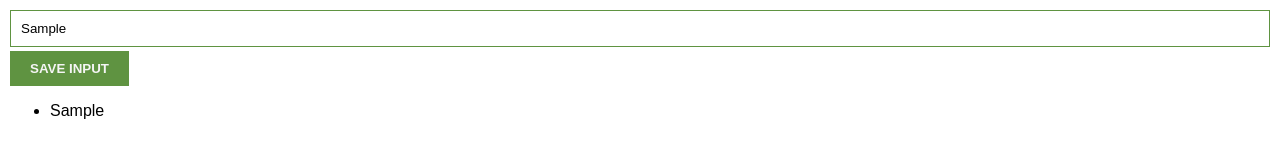
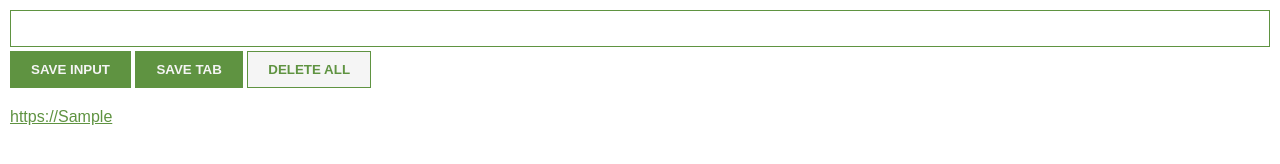
Before and after one commit to Sascha2912/lead-tacker, a browser extension: page index.html in a window 1280 px wide. Both pictures are taken after typing "Sample" into the empty fields and a click on the button "SAVE INPUT". Drawn offline with Linux system fonts and the light colour scheme.

Commit message:
feat: implement lead tracker with input, save, and delete functionality
- Add ML structure for input field, buttons, and lead list
- Style the interface using CSS with custom properties for colors
- Implement JavaScript logic to handle lead storageand rendering
  - Save user input and current tab URL to localStorage
  - Render leads as clickable links in a unordered list
  - Add double-click eventto delete all leads
  - Ensure URLs start with "https://" before saving
- Add Chrome exension manifest file with required permissions

```diff
--- a/index.html
+++ b/index.html
@@ -7,15 +7,16 @@
     <link rel="stylesheet" href="src/css/style.css">
 </head>
 <body>
-
-    <!-- Create an input element with type="text" and id="input-el" -->
+    <!-- Texteingabe für URL -->
      <input type="text" id="input-element">
 
-    <!-- Create a SAVE INPUT button with id="input-btn" -->
+    <!-- Buttons zum Speichern der Eingabe, des aktuellen Tabs und zum Löschen aller Leads -->
      <button id="btn-save-input">SAVE INPUT</button>
+     <button id="btn-save-tab">SAVE TAB</button>
+     <button id="btn-delete-all-leads">DELETE ALL</button>
 
-    <!-- 1. Create an unordered list element (<ul>) with id="ul-el" -->
-        <ul id="lead-list-element"></ul>
+    <!-- Ungeordnete Liste zur Anzeige der gespeicerten Leads -->
+    <ul id="lead-list-element"></ul>
 
     <script src="src/js/script.js"></script>
 </body>
--- a/src/css/style.css
+++ b/src/css/style.css
@@ -7,6 +7,7 @@ body {
     margin: 0;
     padding: 10px;
     font-family: Arial, Helvetica, sans-serif;
+    min-width: 400px;
 }
 
 input {
@@ -21,6 +22,27 @@ button {
     background-color: var(--primary-color);
     color: var(--text-color);
     padding: 10px 20px;
-    border: none;
+    border: 1px solid var(--primary-color);
     font-weight: bold;
 }
+
+#btn-delete-all-leads {
+    background-color: var(--text-color);
+    color: var(--primary-color);
+}
+
+/* Stil der Liste */
+ul {
+    margin-top: 20px;
+    list-style-type: none;
+    padding-left: 0px;
+}
+
+li {
+    margin-top: 5px;
+    color: var(--primary-color);
+}
+
+a {
+    color: inherit;
+}
--- a/src/js/script.js
+++ b/src/js/script.js
@@ -2,31 +2,110 @@
 
 // === DOM-Elemente abrufen
 const btnSaveInput = document.getElementById("btn-save-input");
+const btnSaveTab = document.getElementById("btn-save-tab");
+const btnDeleteAll = document.getElementById("btn-delete-all-leads");
 const inputElement = document.getElementById("input-element");
 const leadListElement = document.getElementById("lead-list-element");
 
 // === Variablen deklarieren ===
-let myLeads = [];
+let savedLeads = [];
+
+// === Funktionen implementieren ===
+
 /**
- * Methode zum Rendern aller Elemente im myLead Array als <li> in der unorderd list
+ * Rendert alle gespeicherten Leads als Listenelemente in der UL.
+ * @param {Array} leads - Array der gespeicherten URLs.
  */
-const renderLeads = () => {
+const renderLeads = (leads) => {
+   if (!Array.isArray(leads) ) {
+    console.log("Der Parameter leadArray muss ein Array sein.");
+    return;
+   };
 
-    let listItems = "";
+   let listItems = "";
 
-    myLeads.forEach(lead => {
-        listItems += `<li>${lead}</li>`;
+    leads.forEach(lead => {
+        // Erstellen eines Listeneintrags mit Link
+        listItems += `
+            <li>
+                <a href='${lead}' target='_blank'>
+                    ${lead}
+                </a>
+            </li>
+        `
     });
 
     leadListElement.innerHTML = listItems;
 };
 
-// === Funktionen implementieren ===
-const saveLead = () => {
-    myLeads.push(inputElement.value);
+/**
+ * Behandelt das Speichern der URL aus dem Eingabefeld.
+ * Fügt die URL dem Arrayhinzu, speichert es in localStorage und rendert die Liste.
+ */
+const inputSaved = () => {
+    // Eingabewert trimmen, um Leerzeichen zu entfernen
+    let url = inputElement.value.trim();
 
-    renderLeads();
+    // Überprüft, ob die URL mit "https://" beginnt
+    if(!url.startsWith("https://") ) {
+        url = "https://" + url;
+    }
+
+    // URL zum Array hinzufügen
+    savedLeads.push(url);
+
+    // Eingabefeld zurücksetzen
+    inputElement.value = "";
+
+    // Array in localStorage speichern
+    localStorage.setItem("myLeads", JSON.stringify(savedLeads));
+    renderLeads(savedLeads);
+};
+
+/**
+ * Behandelt das Speichern des aktuellen Tabs.
+ * Nutzt die chrome.tabs APT, um die URL des aktiven Tabs zu erhalten.
+ */
+const tabSaved = () => {
+    chrome.tabs.query({active: true, currentWindow: true}, (tabs) => {
+        // URL des aktiven Tabs hinzufügen
+        savedLeads.push(tabs[0].url);
+
+        // Array im localStorage speichern und neu rendern
+        localStorage.setItem("myLeads", JSON.stringify(savedLeads));
+        renderLeads(savedLeads);
+    });
+};
+
+/**
+ * Behandelt das Löschen aller gespeicherten Leads.
+ * Löscht den localStorage und leert das Array.
+ */
+const allLeadsDeleted = () => {
+    // Leert den localStorage
+    localStorage.clear();
+
+    // Setzt das Array auf ein leeres Array und rendert es
+    savedLeads = [];
+    renderLeads(savedLeads);
+};
+
+// === Logik beim Laden der Seite ===
+// Versuchen, gespeicherte Leads aus dem loalStorage zu laden
+const leadsFromLocalStorage = JSON.parse(localStorage.getItem("myLeads"));
+if (leadsFromLocalStorage) {
+
+// Speichert und rendert die URLs aus dem localStorage
+savedLeads = leadsFromLocalStorage;
+renderLeads(savedLeads);
 };
 
 // === Event-Bindings ===
-btnSaveInput.addEventListener('click', saveLead);
+// Zum Speichern der Eingabe
+btnSaveInput.addEventListener('click', inputSaved);
+
+// Zum Speichern des aktuellen Tabs
+btnSaveTab.addEventListener('click', tabSaved);
+
+// Zum Löschen aller Leads
+btnDeleteAll.addEventListener('dblclick', allLeadsDeleted);
```
Also changed, not shown: manifest.json (added), src/img/icon.png (added).
